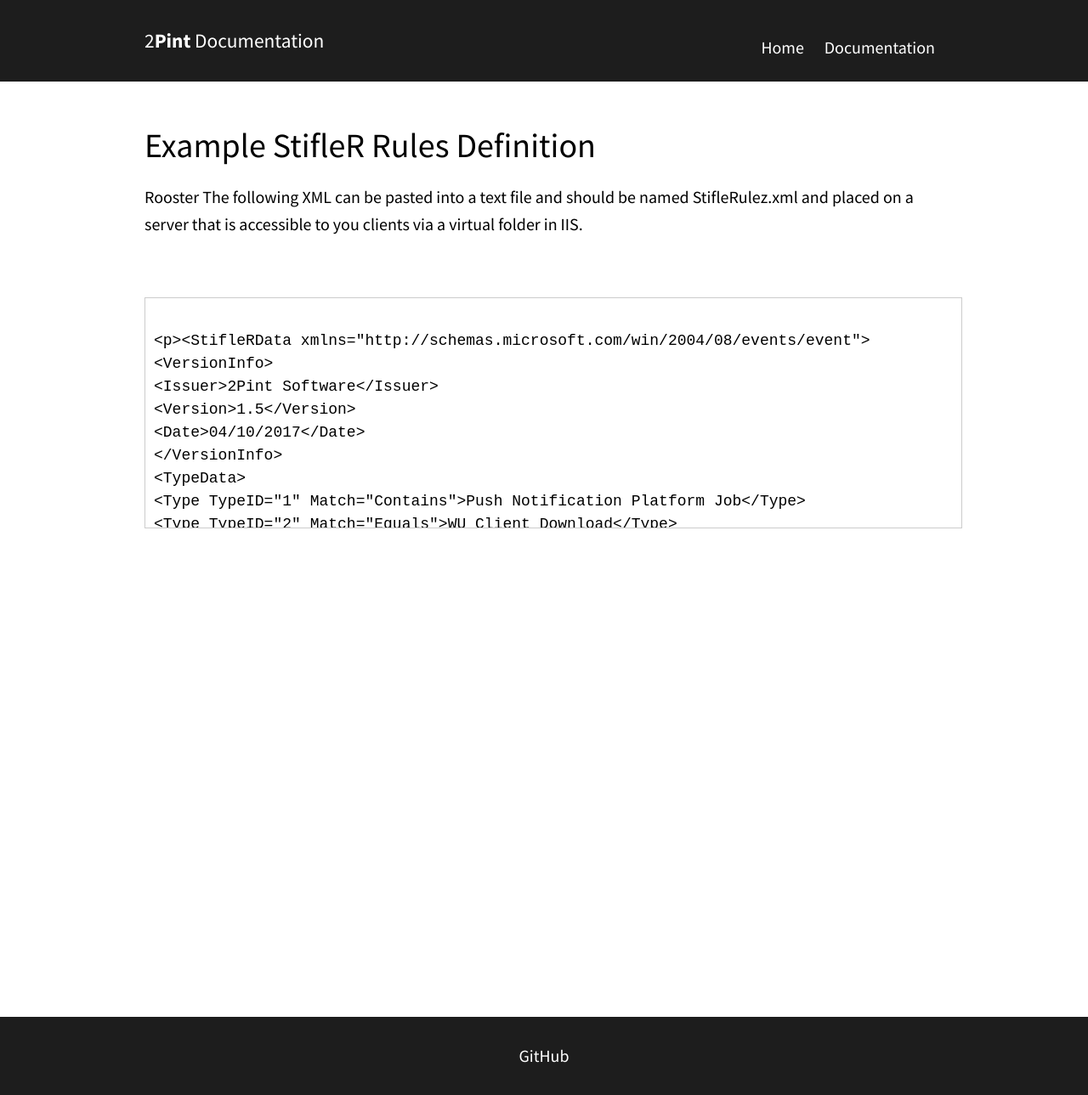
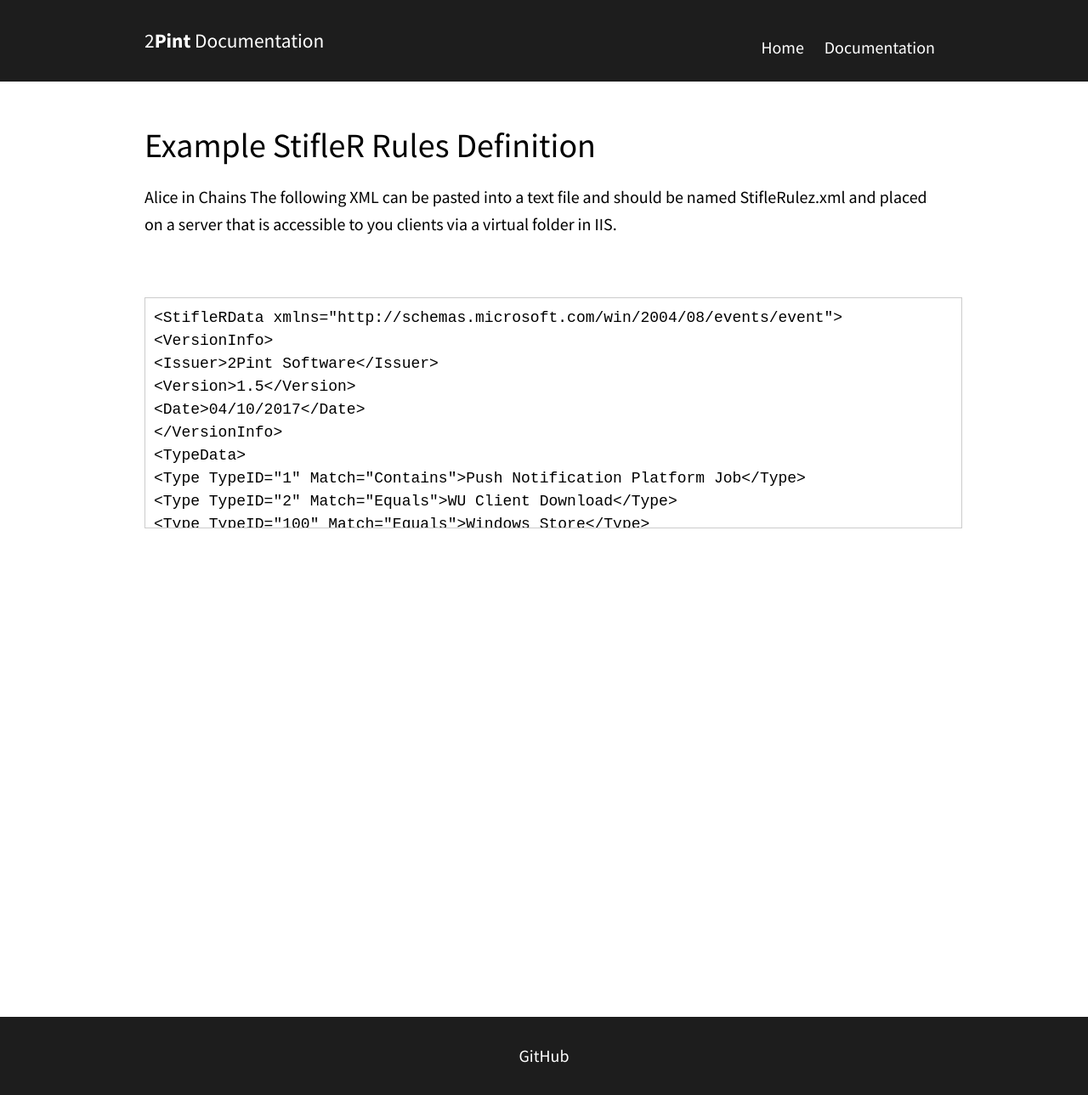
Before and after one commit to RoseSmithTest/2PintTest.github.io, a Jekyll site: the page built from docs/ExampleStifleRRulesDefinition.html, in a window 1280 px wide. Shown: the whole page at 85% size. Built offline with Jekyll 4.4.1, drawn with Linux system fonts in a browser that asks for light colours.

Commit message:
Update ExampleStifleRRulesDefinition.html

```diff
--- a/docs/ExampleStifleRRulesDefinition.html
+++ b/docs/ExampleStifleRRulesDefinition.html
@@ -9,11 +9,10 @@ navigation_weight: 1
 <div class="container">
 	<div class="columns spacing">
     <h1>Example StifleR Rules Definition</h1>
-		<p>Rooster The following XML can be pasted into a text file and should be named StifleRulez.xml and placed on a server that is accessible to you clients via a virtual folder in IIS.</p><br><br>
+		<p>Alice in Chains The following XML can be pasted into a text file and should be named StifleRulez.xml and placed on a server that is accessible to you clients via a virtual folder in IIS.</p><br><br>
 
-<textarea rows="40" >
-
-<p><StifleRData xmlns="http://schemas.microsoft.com/win/2004/08/events/event">
+<textarea rows="40" cols="80">
+<StifleRData xmlns="http://schemas.microsoft.com/win/2004/08/events/event">
 <VersionInfo>
 <Issuer>2Pint Software</Issuer>
 <Version>1.5</Version>
@@ -123,7 +122,7 @@ Low = 3,
 <Download TypeID="102" Priority="3" Name="MS OneDrive Updater"/>
 <Download TypeID="103" Priority="2" Name="Syntaro Content"/>
 </DownloadTypes>
-</StifleRData></p></textarea>
+</StifleRData></textarea>
   <br><br><br><br><br><br><br><br><br><br><br><br><br><br><br><br><br><br><br><br><br>
 		</div>
 	</div>
```
